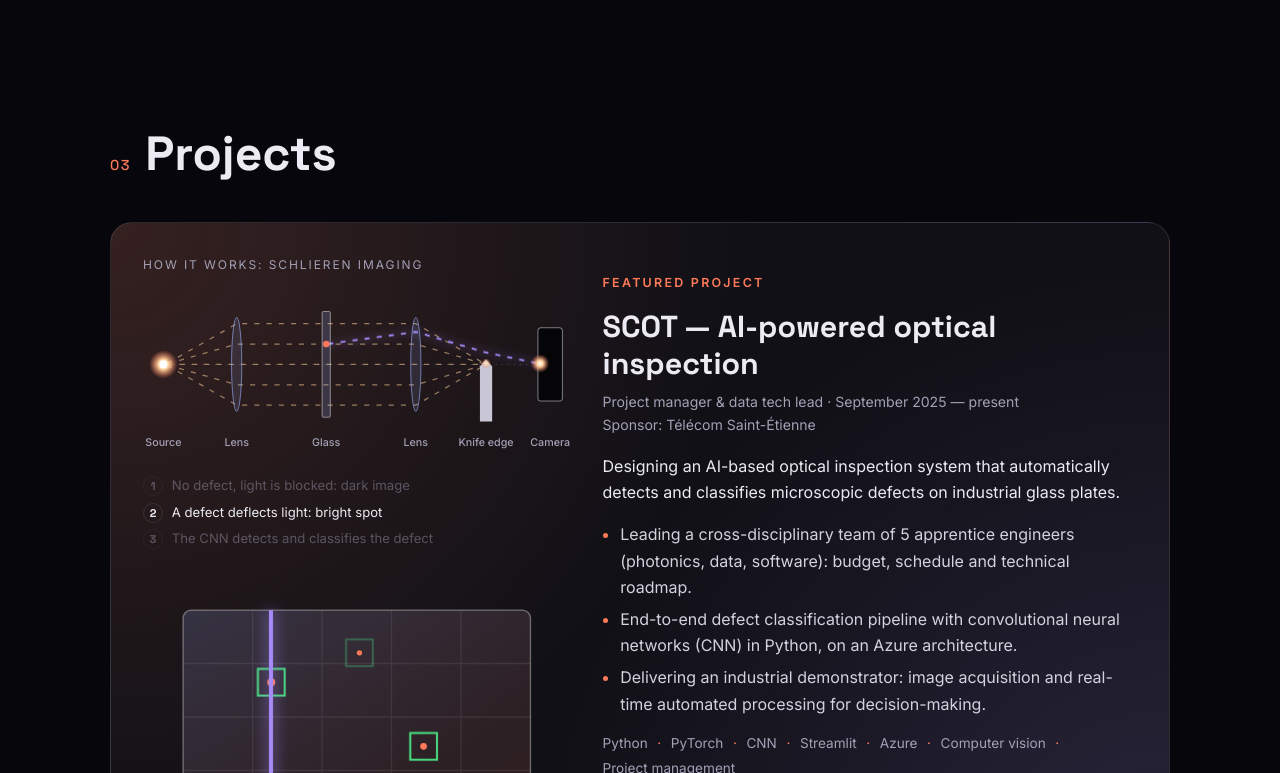
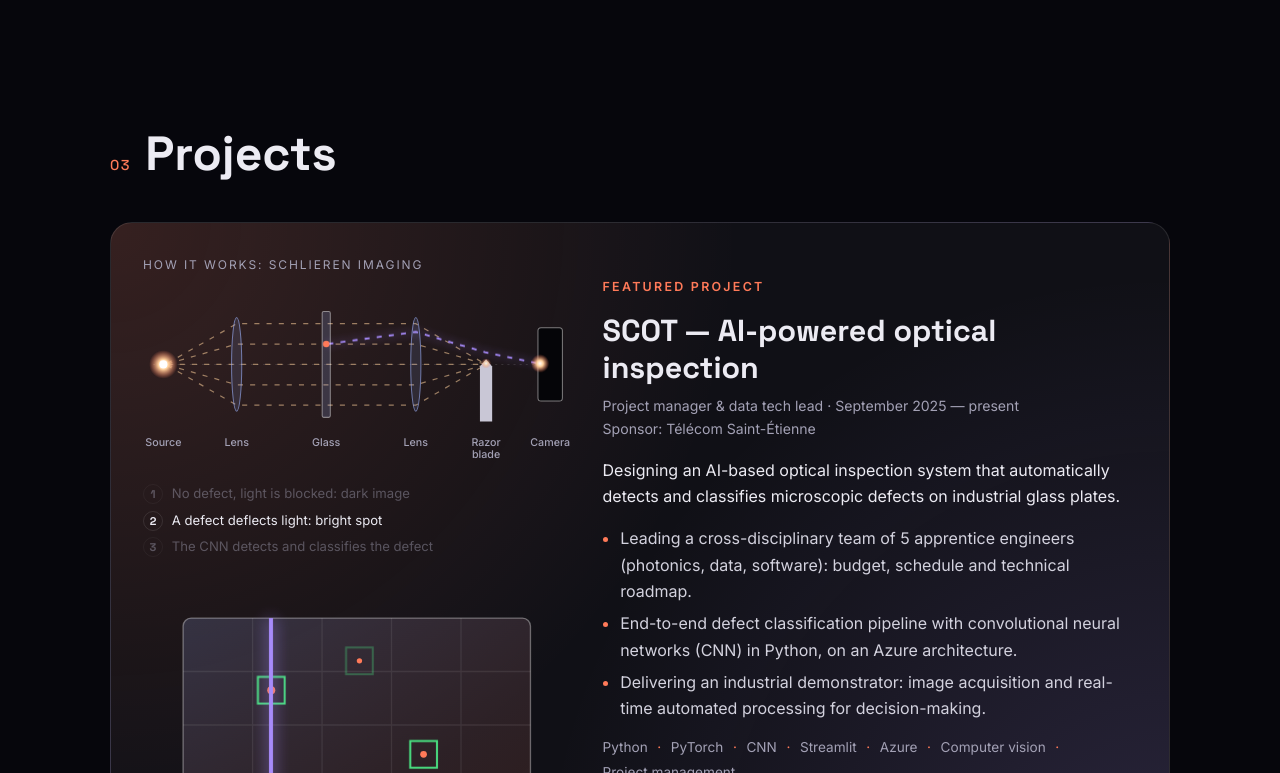
Before and after one commit to jonathandiazv/Jonathan-s-portfolio, a plain HTML site: page index.html in a window 1280 px wide. Shown: the part 2997-3770 px from the top of the page. Drawn offline with Linux system fonts and the light colour scheme; animation ran at ten frames a second.

Commit message:
Banc optique : lame de rasoir ; retrait de « Matching » (P&V)

```diff
--- a/index.html
+++ b/index.html
@@ -102,7 +102,7 @@
           <!-- Banc optique : principe de la strioscopie -->
           <figure class="bench-wrap">
             <figcaption class="bench-title" data-bench="title"></figcaption>
-            <svg viewBox="0 0 420 172" class="bench" aria-hidden="true">
+            <svg viewBox="0 0 420 180" class="bench" aria-hidden="true">
               <defs>
                 <radialGradient id="glow"><stop offset="0" stop-color="#fff"/><stop offset=".35" stop-color="#ffd29d"/><stop offset="1" stop-color="#ff7a59" stop-opacity="0"/></radialGradient>
               </defs>
--- a/js/content.js
+++ b/js/content.js
@@ -34,7 +34,7 @@ window.SITE = {
       viewCode: "Voir le projet sur GitHub",
       bench: {
         title: "Principe : la strioscopie",
-        source: "Source", lens: "Lentille", plate: "Plaque", knife: "Couteau", camera: "Caméra",
+        source: "Source", lens: "Lentille", plate: "Plaque", knife: "Lame de|rasoir", camera: "Caméra",
         steps: ["Sans défaut, la lumière est bloquée : image noire", "Un défaut dévie la lumière : point lumineux", "Le CNN détecte et classifie le défaut"]
       },
       close: "Fermer",
@@ -68,7 +68,7 @@ window.SITE = {
       viewCode: "View the project on GitHub",
       bench: {
         title: "How it works: schlieren imaging",
-        source: "Source", lens: "Lens", plate: "Glass", knife: "Knife edge", camera: "Camera",
+        source: "Source", lens: "Lens", plate: "Glass", knife: "Razor|blade", camera: "Camera",
         steps: ["No defect, light is blocked: dark image", "A defect deflects light: bright spot", "The CNN detects and classifies the defect"]
       },
       close: "Close",
@@ -102,7 +102,7 @@ window.SITE = {
       viewCode: "Ver el proyecto en GitHub",
       bench: {
         title: "Principio: la estrioscopía",
-        source: "Fuente", lens: "Lente", plate: "Placa", knife: "Cuchilla", camera: "Cámara",
+        source: "Fuente", lens: "Lente", plate: "Placa", knife: "Cuchilla|de afeitar", camera: "Cámara",
         steps: ["Sin defecto, la luz queda bloqueada: imagen negra", "Un defecto desvía la luz: punto brillante", "La CNN detecta y clasifica el defecto"]
       },
       close: "Cerrar",
@@ -292,7 +292,7 @@ window.SITE = {
               "Análisis ad hoc para la dirección: extracción de datos con SQL y SAS."
             ]
           },
-          skills: ["Power BI", "SQL", "SAS", "Matching"]
+          skills: ["Power BI", "SQL", "SAS"]
         }
       ]
     }
--- a/js/main.js
+++ b/js/main.js
@@ -108,7 +108,18 @@
     $("[data-k=summary]", fe).textContent = f.summary;
     fill($("[data-k=points]", fe), f.points.map((p) => h("li", null, p)));
     fill($("[data-k=tags]", fe), chips(S.featured.tags, lang));
-    $$("[data-bench]", fe).forEach((el) => { el.textContent = t.bench[el.dataset.bench]; });
+    // "|" = retour à la ligne dans les légendes du schéma
+    $$("[data-bench]", fe).forEach((el) => {
+      const lines = t.bench[el.dataset.bench].split("|");
+      if (el.tagName.toLowerCase() !== "text" || lines.length === 1) { el.textContent = lines.join(" "); return; }
+      el.replaceChildren(...lines.map((line, i) => {
+        const ts = document.createElementNS("http://www.w3.org/2000/svg", "tspan");
+        ts.setAttribute("x", el.getAttribute("x"));
+        ts.setAttribute("dy", i === 0 ? "0" : "1.15em");
+        ts.textContent = line;
+        return ts;
+      }));
+    });
     $$("[data-bench-step]", fe).forEach((el) => { el.textContent = t.bench.steps[+el.dataset.benchStep]; });
     const link = $("[data-k=link]", fe);
     link.hidden = !S.featured.link;
```
